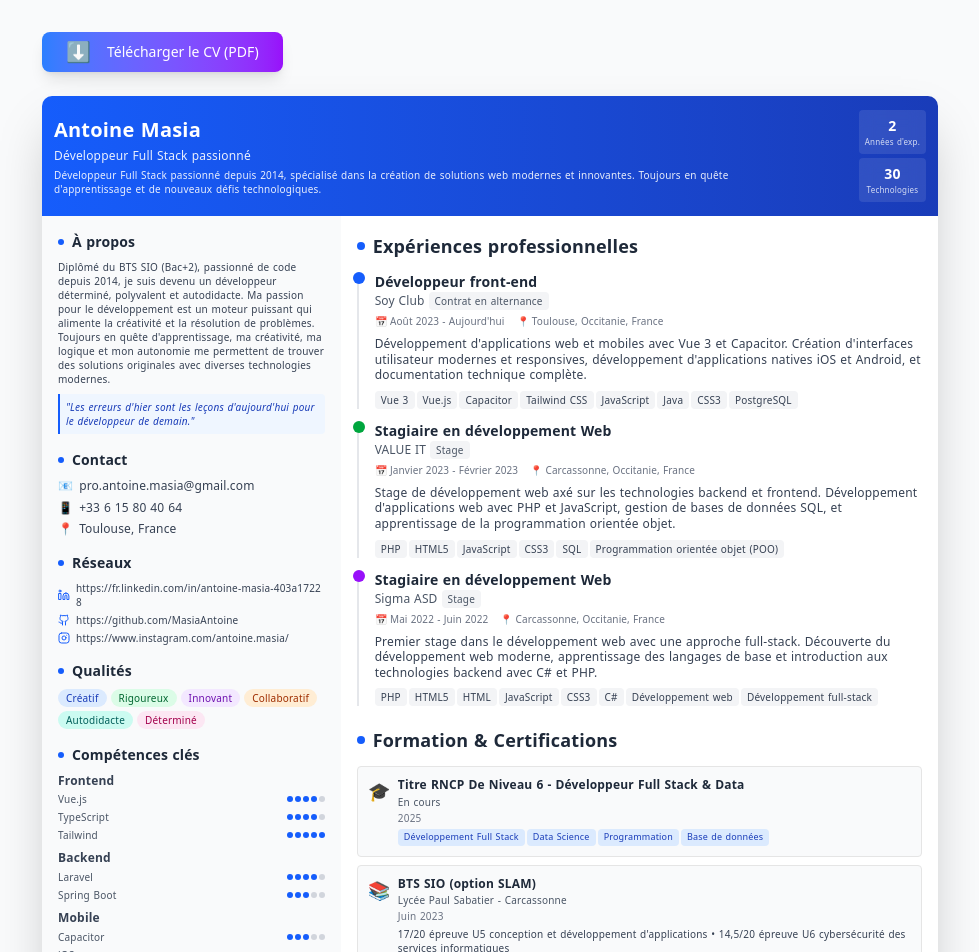
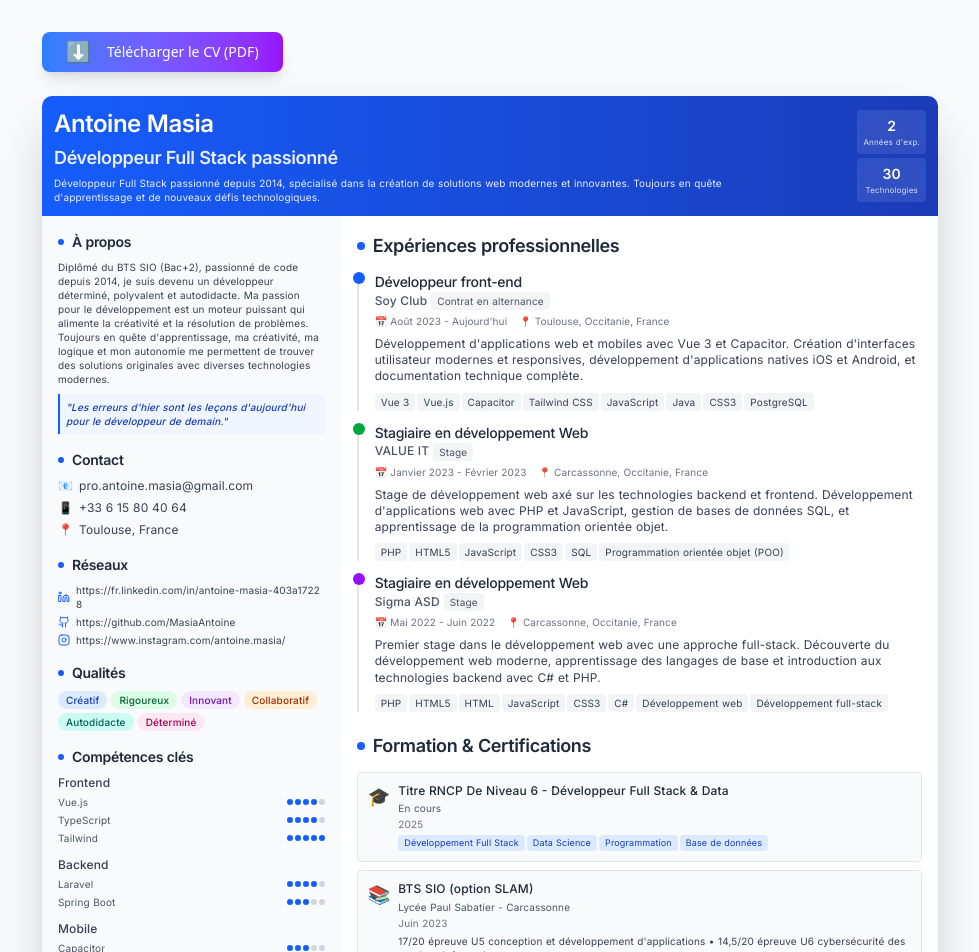
Before and after one commit to MasiaAntoine/portfolio-vue3, a Vue app: page /cv-preview in a window 1280 px wide. Shown: the top 952 px of the page, without its empty margins (150-1129 px from the left). Built offline with nearby package versions, Linux system fonts and the light colour scheme.

Commit message:
feat: amélioration de la mise en page et des styles du CV pour un rendu plus cohérent

```diff
--- a/src/views/CvPreviewView.vue
+++ b/src/views/CvPreviewView.vue
@@ -97,16 +97,16 @@ onMounted(async () => {
     <!-- CV Container -->
     <div
       id="cv"
-      class="max-w-4xl mx-auto bg-white shadow-2xl rounded-lg overflow-hidden relative h-[1122px]"
+      class="max-w-4xl mx-auto bg-white shadow-2xl rounded-lg overflow-hidden relative h-[1122px] font-inter"
     >
       <!-- En-tête -->
       <div class="bg-gradient-to-r from-blue-600 to-blue-800 text-white p-3 h-[120px]">
         <div class="flex flex-col md:flex-row items-center gap-2 h-full">
           <div class="flex-1">
-            <h1 class="text-xl font-bold mb-1">
+            <h1 class="text-2xl font-bold mb-1">
               {{ profilData.personal.firstName }} {{ profilData.personal.lastName }}
             </h1>
-            <h2 class="text-xs font-light mb-1 opacity-90">
+            <h2 class="text-lg font-light mb-1 opacity-90">
               {{ profilData.personal.title }}
             </h2>
             <p class="text-[10px] leading-relaxed opacity-90 w-[90%]">
@@ -228,7 +228,7 @@ onMounted(async () => {
                 <span class="w-1.5 h-1.5 bg-blue-600 rounded-full mr-2"></span>
                 Compétences clés
               </h3>
-              <div class="space-y-2">
+              <div class="space-y-3">
                 <div v-for="category in skills" :key="category.name">
                   <div v-if="category.skills.filter((skill) => skill.cv).length > 0">
                     <h4 class="text-xs font-semibold text-gray-700 mb-1">{{ category.name }}</h4>
@@ -365,6 +365,8 @@ onMounted(async () => {
 </template>
 
 <style>
+@import url('https://fonts.googleapis.com/css2?family=Inter:wght@300;400;500;600;700&display=swap');
+
 @media print {
   body {
     background: white !important;
@@ -379,6 +381,20 @@ onMounted(async () => {
   }
 }
 
+/* Police personnalisée */
+.font-inter {
+  font-family:
+    'Inter',
+    -apple-system,
+    BlinkMacSystemFont,
+    'Segoe UI',
+    'Roboto',
+    'Oxygen',
+    'Ubuntu',
+    'Cantarell',
+    sans-serif;
+}
+
 /* Classe utilitaire pour limiter le texte */
 .line-clamp-2 {
   display: -webkit-box;
@@ -390,7 +406,10 @@ onMounted(async () => {
 
 /* Amélioration du rendu pour PDF */
 #cv {
-  font-feature-settings: 'kern' 1;
+  font-feature-settings:
+    'kern' 1,
+    'liga' 1,
+    'calt' 1;
   text-rendering: optimizeLegibility;
   -webkit-font-smoothing: antialiased;
   -moz-osx-font-smoothing: grayscale;
@@ -398,31 +417,57 @@ onMounted(async () => {
 
 #cv * {
   letter-spacing: 0.01em;
-  word-spacing: 0.05em;
+  word-spacing: 0.02em;
+}
+
+/* Amélioration des titres */
+#cv h1,
+#cv h2,
+#cv h3,
+#cv h4 {
+  font-weight: 600;
+  letter-spacing: -0.02em;
 }
 
 /* Espacement spécifique pour les petits textes */
 #cv .text-\[10px\] {
-  letter-spacing: 0.02em;
-  word-spacing: 0.08em;
+  letter-spacing: 0.015em;
+  word-spacing: 0.04em;
   line-height: 1.4;
+  font-weight: 400;
 }
 
 #cv .text-xs {
-  letter-spacing: 0.015em;
-  word-spacing: 0.06em;
-  line-height: 1.3;
+  letter-spacing: 0.01em;
+  word-spacing: 0.03em;
+  line-height: 1.35;
+  font-weight: 400;
 }
 
 #cv .text-\[8px\] {
-  letter-spacing: 0.025em;
-  word-spacing: 0.1em;
+  letter-spacing: 0.02em;
+  word-spacing: 0.06em;
   line-height: 1.5;
+  font-weight: 400;
 }
 
 #cv .text-\[9px\] {
-  letter-spacing: 0.02em;
-  word-spacing: 0.08em;
+  letter-spacing: 0.015em;
+  word-spacing: 0.04em;
   line-height: 1.4;
+  font-weight: 400;
+}
+
+/* Amélioration des textes en gras */
+#cv .font-bold {
+  font-weight: 600;
+}
+
+#cv .font-semibold {
+  font-weight: 500;
+}
+
+#cv .font-medium {
+  font-weight: 500;
 }
 </style>
```
